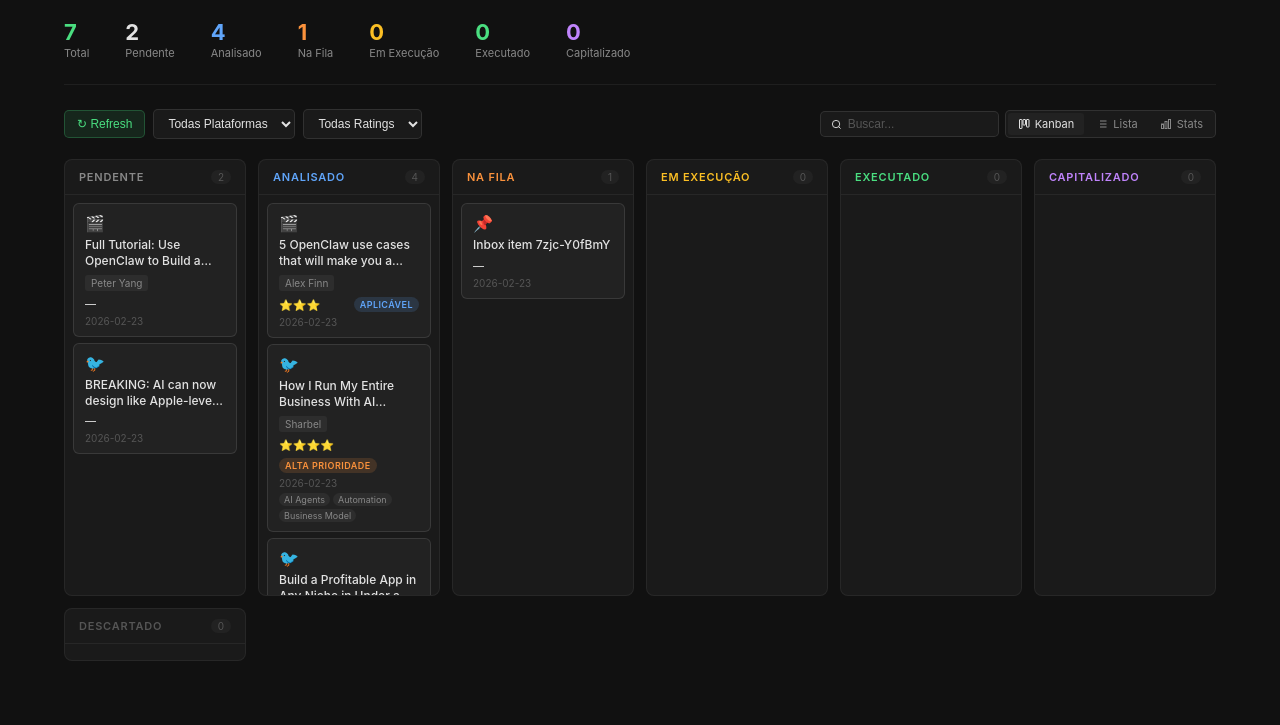
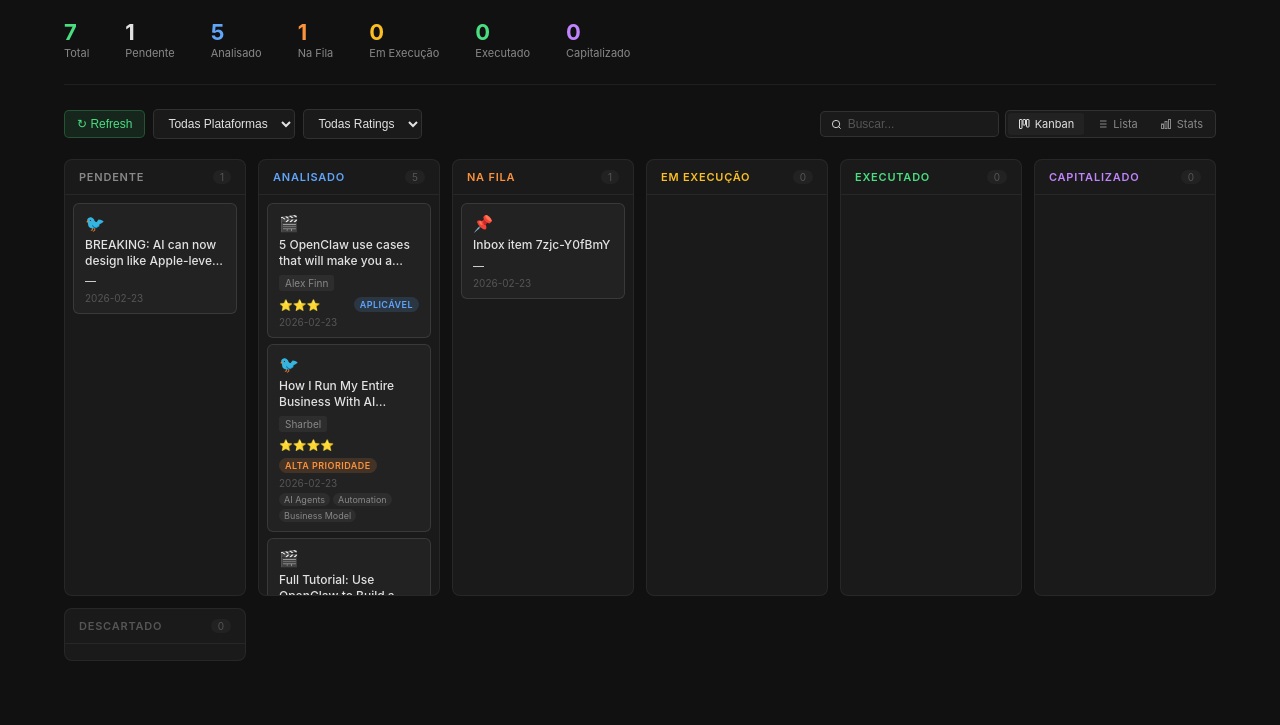
Before and after one commit to marcoraza/marco-research-mc, a plain HTML site: page index.html in a window 1280 px wide. Shown: the part 79-804 px from the top of the page. Drawn offline with nearby package versions, Linux system fonts and the light colour scheme; no server answers.

Commit message:
Update 2026-02-23 23:16 — 7 items

```diff
--- a/index.html
+++ b/index.html
@@ -294,7 +294,7 @@ const STATUS_ORDER = ['Pendente', 'Analisado', 'Na Fila', 'Em Execução', 'Exec
 
 // ── LOAD DATA ─────────────────────────────────────────────────────────────────
 const EMBEDDED_DATA = {
-  "updated": "2026-02-23T23:13:40.899586",
+  "updated": "2026-02-23T23:16:10.583883",
   "total": 7,
   "items": [
     {
@@ -336,9 +336,9 @@ const EMBEDDED_DATA = {
       "url": "https://www.notion.so/Full-Tutorial-Use-OpenClaw-to-Build-a-Business-That-Runs-Itself-in-35-Min-Nat-Eliason-310b72d5042d8126a1f8f3922bae061d",
       "title": "Full Tutorial: Use OpenClaw to Build a Business That Runs Itself in 35 Min | Nat Eliason",
       "platform": "YouTube",
-      "rating": "",
-      "status": "Pendente",
-      "valor": "",
+      "rating": "⭐⭐⭐",
+      "status": "Analisado",
+      "valor": "Aplicável",
       "tags": [],
       "date": "2026-02-23",
       "original_url": "https://www.youtube.com/watch?v=nSBKCZQkmYw",
```
